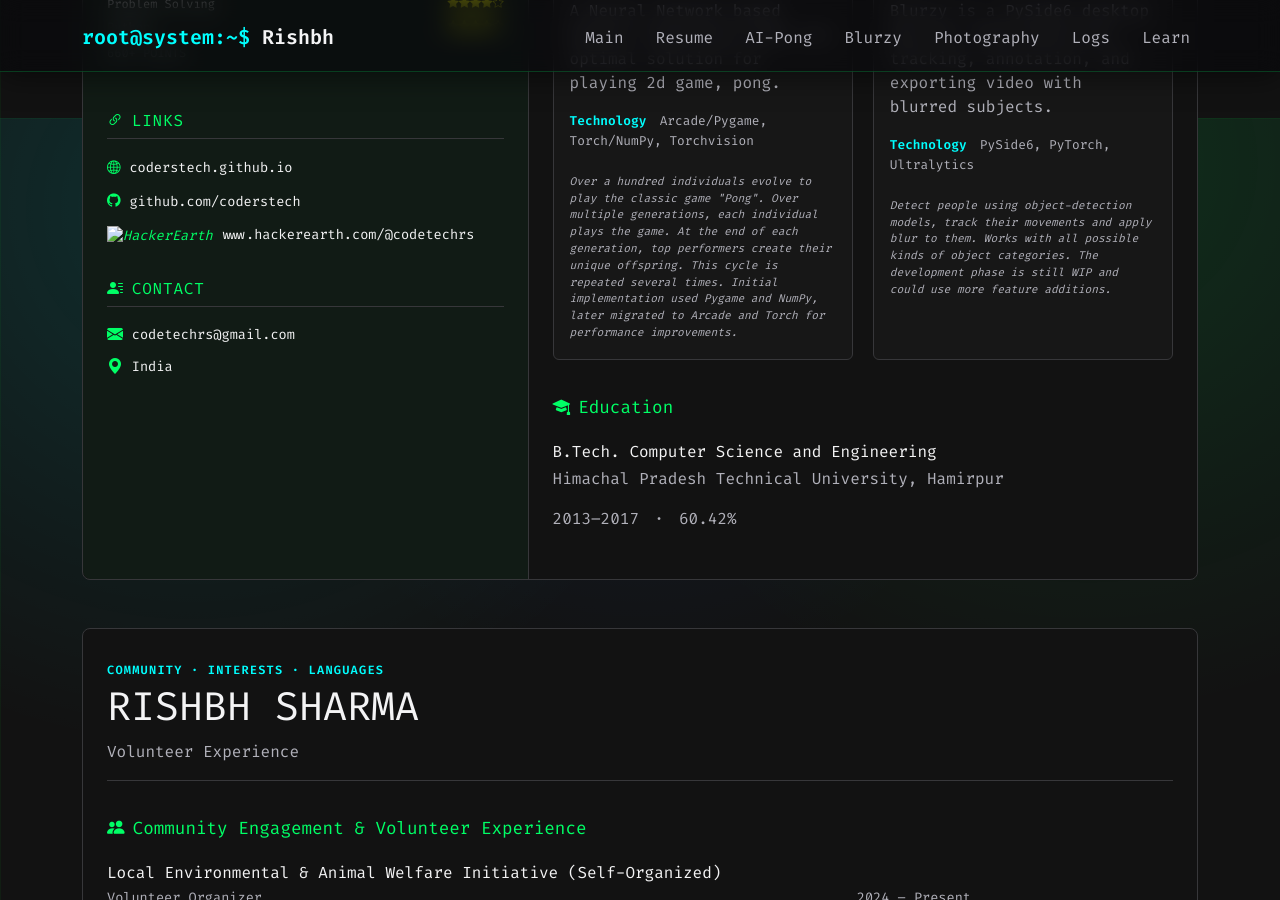
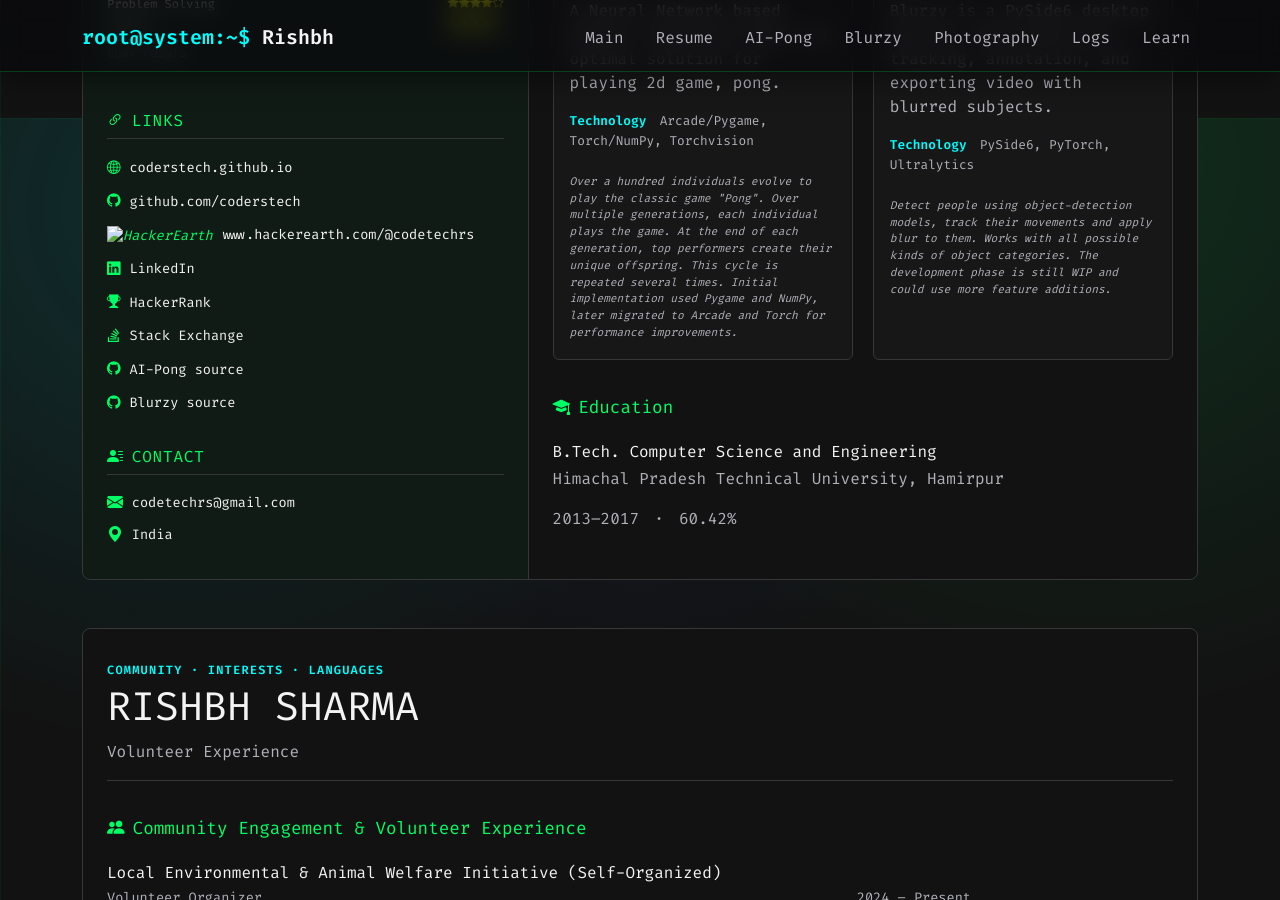
Before and after one commit to CodeRSTech/coderstech.github.io, a Jekyll site: the page built from resume.md, in a window 1280 px wide and 900 px high, scrolled down 782 px. Built offline with Jekyll 4.4.1, drawn with Linux system fonts in a browser that asks for light colours.

Commit message:
Updated with links

```diff
--- a/_includes/resume.html
+++ b/_includes/resume.html
@@ -91,6 +91,36 @@
             <span>www.hackerearth.com/@codetechrs</span>
           </a>
         </li>
+        <li>
+          <a href="https://www.linkedin.com/in/rishbh-sharma-49873a24/" target="_blank" rel="noopener noreferrer">
+            <i class="bi bi-linkedin" aria-hidden="true"></i>
+            <span>LinkedIn</span>
+          </a>
+        </li>
+        <li>
+          <a href="https://www.hackerrank.com/profile/RishbhSharma" target="_blank" rel="noopener noreferrer">
+            <i class="bi bi-trophy-fill" aria-hidden="true"></i>
+            <span>HackerRank</span>
+          </a>
+        </li>
+        <li>
+          <a href="https://stackexchange.com/users/3381084/rishbhsharma" target="_blank" rel="noopener noreferrer">
+            <i class="bi bi-stack-overflow" aria-hidden="true"></i>
+            <span>Stack Exchange</span>
+          </a>
+        </li>
+        <li>
+          <a href="https://github.com/CodeRSTech/AI-Pong" target="_blank" rel="noopener noreferrer">
+            <i class="bi bi-github" aria-hidden="true"></i>
+            <span>AI-Pong source</span>
+          </a>
+        </li>
+        <li>
+          <a href="https://github.com/CodeRSTech/Blurzy" target="_blank" rel="noopener noreferrer">
+            <i class="bi bi-github" aria-hidden="true"></i>
+            <span>Blurzy source</span>
+          </a>
+        </li>
       </ul>
     </section>
     <section class="resume-side-section resume-contact" aria-labelledby="resume-contact">
@@ -103,7 +133,7 @@
           <i class="bi bi-telephone-fill" aria-hidden="true"></i>
           <span>XXXXX-XXXXX</span>
         </a> -->
-        <a class="resume-contact-item" href="mailto:XXXX@XXX.com" aria-label="Email XXXX@XXX.com">
+        <a class="resume-contact-item" href="mailto:codetechrs@gmail.com" aria-label="Email codetechrs@gmail.com">
           <i class="bi bi-envelope-fill" aria-hidden="true"></i>
           <span>codetechrs@gmail.com</span>
         </a>
@@ -139,13 +169,13 @@
       <h2 id="resume-projects"><i class="bi bi-kanban-fill" aria-hidden="true"></i> Projects</h2>
       <div class="resume-project-grid">
         <article class="resume-project">
-          <h3>AI-Pong</h3>
+          <h3><a class="text-reset" href="{{ '/AI-Pong/' | relative_url }}">AI-Pong</a></h3>
           <p>A Neural Network based Genetic Algorithm finds the optimal solution for playing 2d game, pong.</p>
           <p class="resume-tech"><strong>Technology</strong> Arcade/Pygame, Torch/NumPy, Torchvision</p>
           <span class="resume-placeholder">Over a hundred individuals evolve to play the classic game "Pong". Over multiple generations, each individual plays the game. At the end of each generation, top performers create their unique offspring. This cycle is repeated several times. Initial implementation used Pygame and NumPy, later migrated to Arcade and Torch for performance improvements.</span>
         </article>
         <article class="resume-project">
-          <h3>Blurzy</h3>
+          <h3><a class="text-reset" href="{{ '/Blurzy/' | relative_url }}">Blurzy</a></h3>
           <p>Blurzy is a PySide6 desktop app for video detection, tracking, annotation, and exporting video with blurred subjects.</p>
           <p class="resume-tech"><strong>Technology</strong> PySide6, PyTorch, Ultralytics</p>
           <span class="resume-placeholder">Detect people using object-detection models, track their movements and apply blur to them. Works with all possible kinds of object categories. The development phase is still WIP and could use more feature additions.</span>
```
